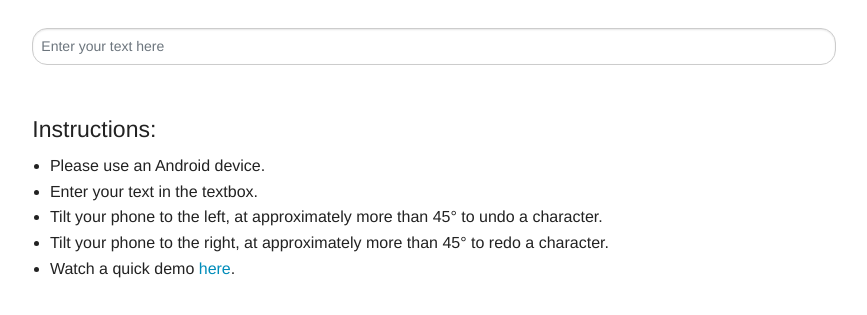
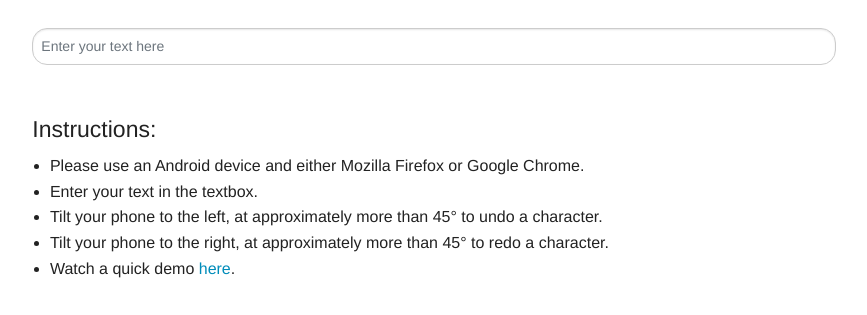
Before and after one commit to anaghadudihalli/directional-motion-based-undo-redo, a plain HTML site: page index.html in a window 1280 px wide. Shown: the part 407-722 px from the top of the page, without its empty margins (206-1073 px from the left). Drawn offline with nearby package versions, Linux system fonts and the light colour scheme.

Commit message:
Update Instructions

```diff
--- a/index.html
+++ b/index.html
@@ -30,7 +30,7 @@
       </div>
       <h4 class="mt-5">Instructions:</h4>
       <ul>
-        <li>Please use an Android device.</li>
+        <li>Please use an Android device and either Mozilla Firefox or Google Chrome.</li>
         <li>Enter your text in the textbox.</li>
         <li>Tilt your phone to the left, at approximately more than 45&#176; to undo a character.</li>
         <li>Tilt your phone to the right, at approximately more than 45&#176; to redo a character.</li>
```
